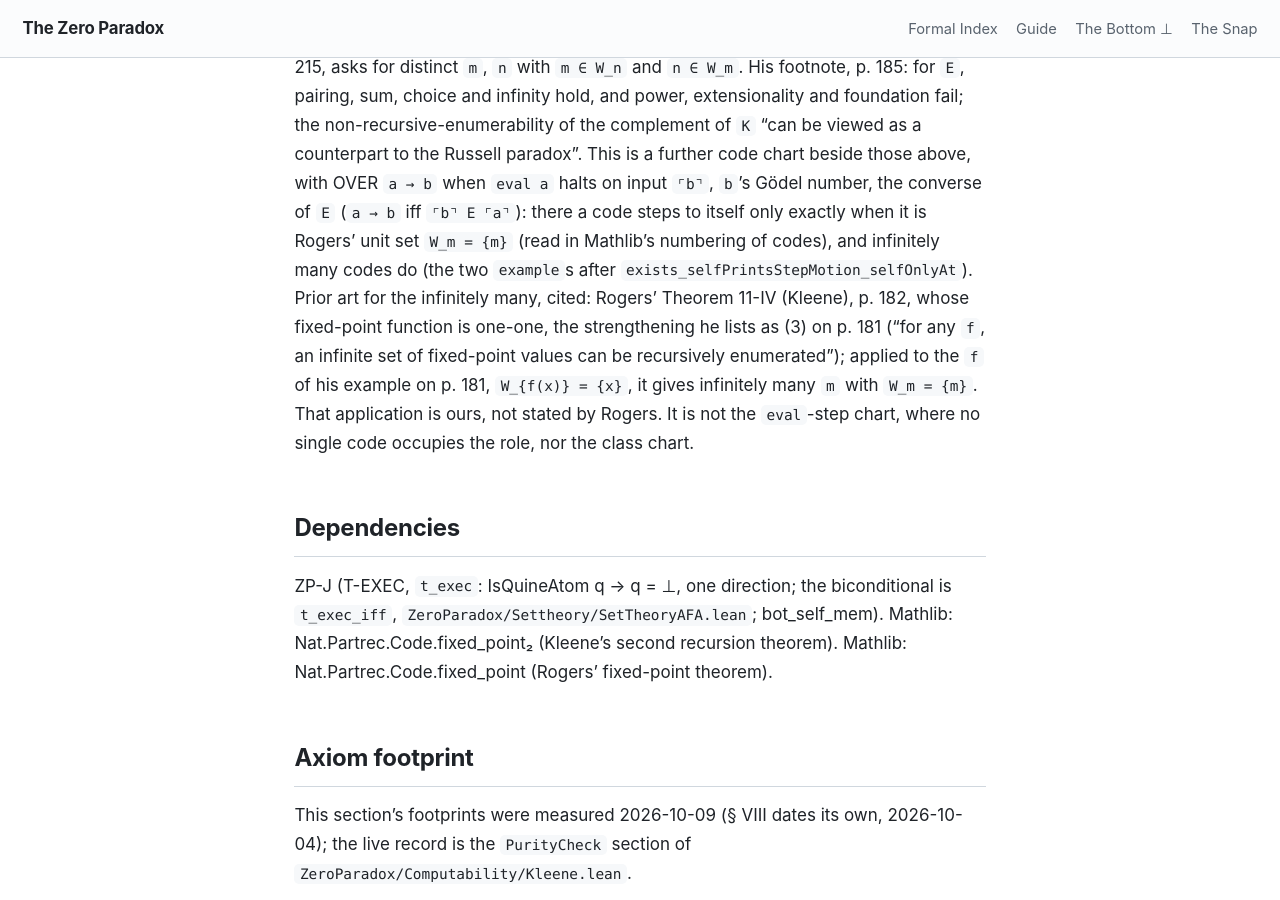
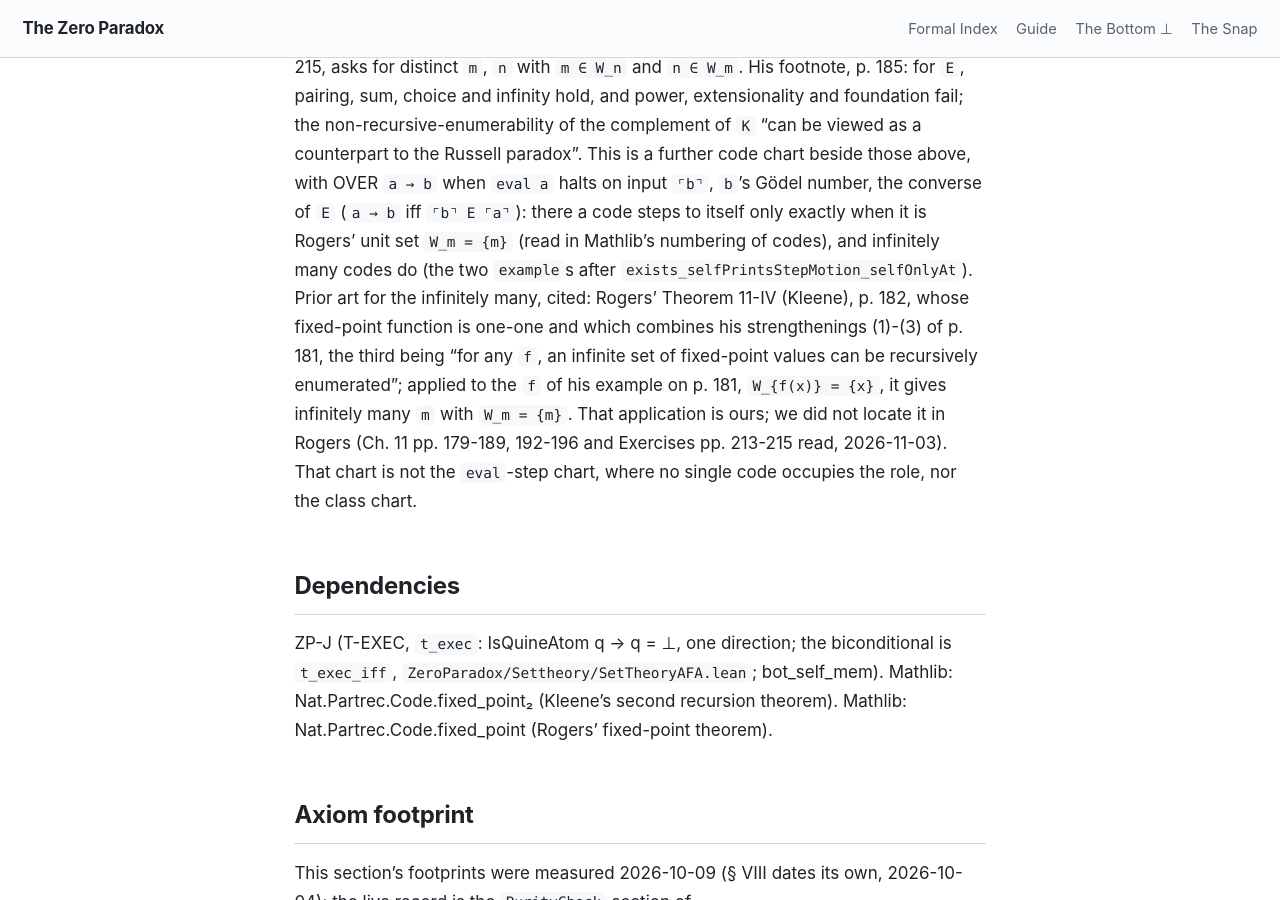
Before and after one commit to timbrigham/ZeroParadox, a Jekyll site: the page built from ZeroParadox/Computability/Kleene.md, in a window 1280 px wide and 900 px high, scrolled down 3303 px. Built offline with Jekyll 4.4.1, drawn with Linux system fonts in a browser that asks for light colours; our own code applies the rules of GitHub Pages for plain Markdown files.

Commit message:
Round-1 bifurcation fixes: Rogers (1)-(3) credit, scoped Kind, one Reading
Kleene.md: Theorem 11-IV combines strengthenings (1)-(3), the third quoted
from p. 181; the "not stated by Rogers" absence claim is scoped to the pages
read; the antecedent of the code-chart sentence is restored.
Epsilon0CannotBe.lean § I-c: the two Readings are folded into one; the
strict form climbs to epsilon-one via Ordinal.epsilon_succ_eq_nfp; Kind is
INVARIANT off the fixed points, the parting is the content; the dynamical
fence says only the seed varies. copy-editor.md: "filed and indexed"
(ruling 32). Kleene.lean: comment reflow.

Co-Authored-By: Claude Opus 5.5 <noreply@anthropic.com>
Claude-Session: https://claude.ai/code/session_01Qj4hZEe22hsY1FqfbKnnU2

```diff
--- a/ZeroParadox/Computability/Kleene.md
+++ b/ZeroParadox/Computability/Kleene.md
@@ -102,11 +102,12 @@ chart beside those above, with OVER `a → b` when `eval a` halts on input `⌜b
 of `E` (`a → b` iff `⌜b⌝ E ⌜a⌝`): there a code steps to itself only exactly when it is Rogers' unit
 set `W_m = {m}` (read in Mathlib's numbering of codes), and infinitely many codes
 do (the two `example`s after `exists_selfPrintsStepMotion_selfOnlyAt`). Prior art for the infinitely
-many, cited: Rogers' Theorem 11-IV (Kleene), p. 182, whose fixed-point function is one-one, the
-strengthening he lists as (3) on p. 181 ("for any `f`, an infinite set of fixed-point values can be
-recursively enumerated"); applied to the `f` of his example on p. 181, `W_{f(x)} = {x}`, it gives
-infinitely many `m` with `W_m = {m}`. That application is ours, not stated by Rogers. It is not the `eval`-step
-chart, where no single code occupies the role, nor the class chart.
+many, cited: Rogers' Theorem 11-IV (Kleene), p. 182, whose fixed-point function is one-one and
+which combines his strengthenings (1)-(3) of p. 181, the third being "for any `f`, an infinite set of
+fixed-point values can be recursively enumerated"; applied to the `f` of his example on p. 181,
+`W_{f(x)} = {x}`, it gives infinitely many `m` with `W_m = {m}`. That application is ours; we did not
+locate it in Rogers (Ch. 11 pp. 179-189, 192-196 and Exercises pp. 213-215 read, 2026-11-03). That
+chart is not the `eval`-step chart, where no single code occupies the role, nor the class chart.
 
 ## Dependencies
 
```
Also changed, not shown: .claude/commands/copy-editor.md, 2 other files.
